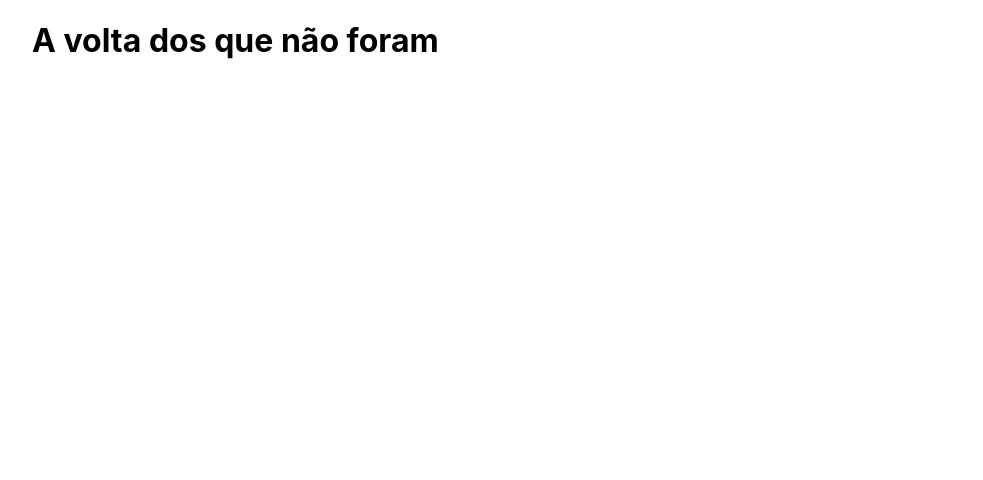
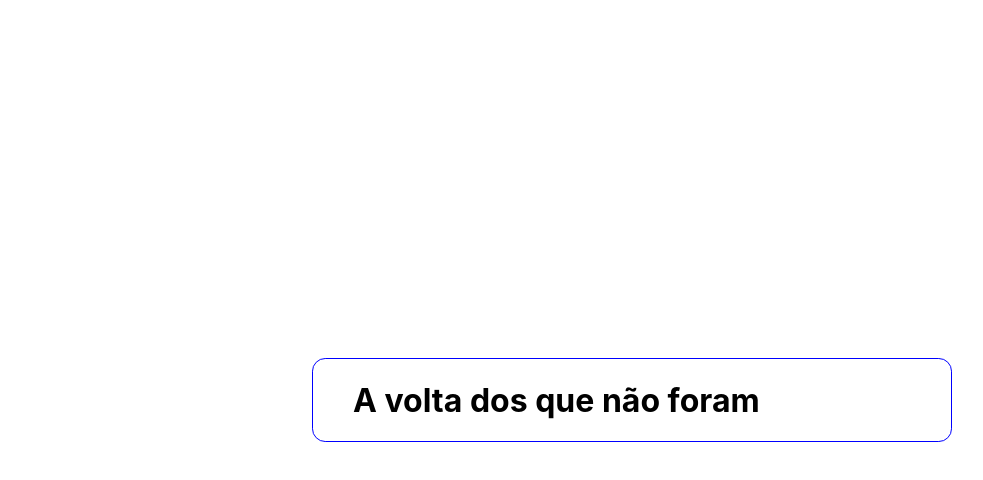
Before and after one commit to DavidEsdrs/booklib-client, a Next.js app: page / in a window 1280 px wide. Shown: the top 480 px of the page, without its empty margins (8-991 px from the left). Built offline with nearby package versions, Linux system fonts and the light colour scheme.

Commit message:
Content styles added

```diff
--- a/components/Content/Content.module.scss
+++ b/components/Content/Content.module.scss
@@ -1,8 +1,21 @@
-.content {
+.container {
+    display: flex;
+    align-items: center;
+    height: 100vh;
+    width: 50vw;
+    margin: 0 auto;
+
     .main {
+        width: 100%;
+
         ul {
+            width: 100%;
+
             display: flex;
             flex-direction: column;
+
+            border: 1px solid blue;
+            border-radius: .825rem;
         }
     }
 }
```
